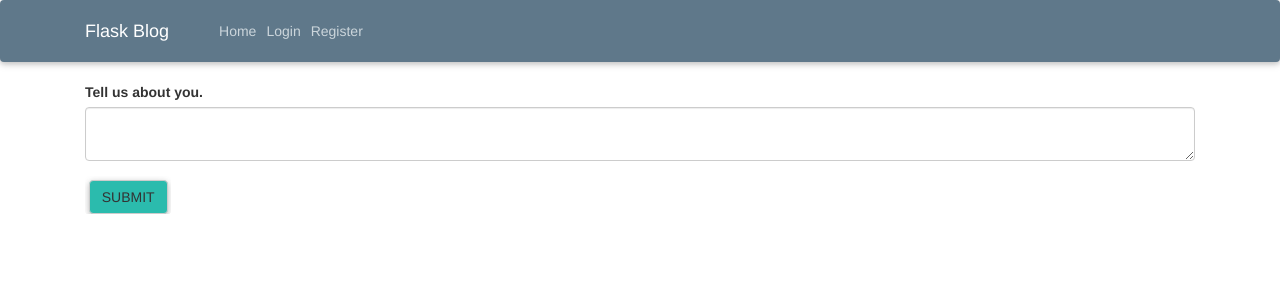
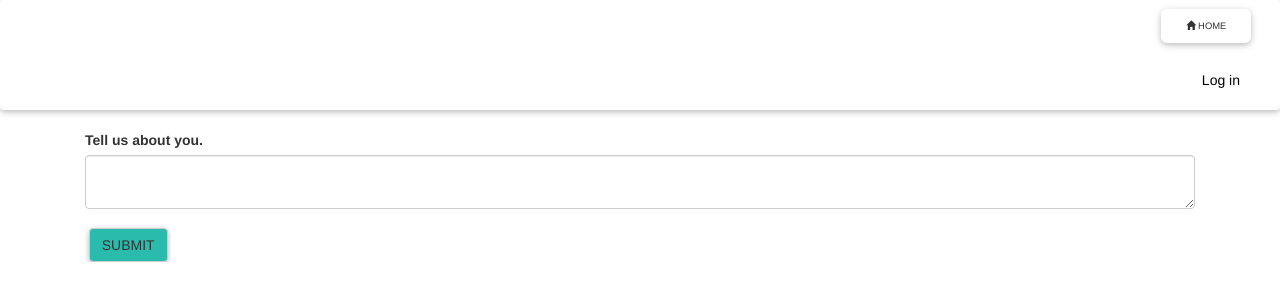
Before and after one commit to chrisjire/pitch_app, a Flask app: template app/templates/profile/update.html in a window 1280 px wide. Shown: the top 301 px of the page. Run offline with Flask 2, Linux system fonts and the light colour scheme; the template is opened without the code that fills it: values that come from a table or form of the project are taken from there, others are empty; parts of the project's set-up code (start-up, migrations or seed data) failed here and were passed over; some libraries are stand-ins or nearby versions.

Commit message:
this commit will update navbar.html

```diff
--- a/app/templates/navbar.html
+++ b/app/templates/navbar.html
@@ -1,20 +1,28 @@
-<header class="site-header">
-    <nav class="navbar navbar-expand-md navbar-dark bg-steel fixed-top">
-    <div class="container">
-    <a class="navbar-brand mr-4" href="/">Flask Blog</a>
-    <button class="navbar-toggler" type="button" data-toggle="collapse" data-target="#navbarToggle" aria-controls="navbarToggle" aria-expanded="false" aria-label="Toggle navigation">
-        <span class="navbar-toggler-icon"></span>
-    </button>
-    <div class="collapse navbar-collapse" id="navbarToggle">
-        <div class="navbar-nav mr-auto">
-        <a class="nav-item nav-link" href="{{ url_for('main.index') }}">Home</a>
-        </div>
-        <!-- Navbar Right Side -->
-        <div class="navbar-nav">
-        <a class="nav-item nav-link" href="{{ url_for('auth.login') }}">Login</a>
-        <a class="nav-item nav-link" href="{{ url_for('auth.register') }}">Register</a>
+
+<div class="navbar navbar-inverse" role="navigation" style="background-color:white; border:white;">
+        <div class="container-fluid">
+            <div class="navbar-header">
+                <button type="button" class="navbar-toggle" data-toggle="collapse" data-target=".navbar-collapse">
+                  <span class="sr-only">Toggle navigation</span>
+                  <span class="icon-bar"></span>
+                  <span class="icon-bar"></span>
+                  <span class="icon-bar"></span>
+                </button>
+                <a class="navbar-brand" href="/" style="color:black; font-weight:bolder;"> <a href="/" class="btn btn-lg">
+                    <span class="glyphicon glyphicon-home"></span> Home
+                  </a></a>
+            </div>
+            <div class="navbar-collapse collapse">
+                <ul class="nav navbar-nav navbar-right">
+                    {% if current_user.is_authenticated %}
+                    <li><a href="{{url_for('main.profile',uname=current_user.username)}}" style="color:black; font-weight:bolder;">Profile</a></li>
+                    <li><a href="{{url_for('main.profile',uname=current_user.username)}}" style="color:black; font-weight:bolder;">{{current_user.username}}</a></li>
+                    <li><a href="{{url_for('auth.logout')}}" style="color:black; font-weight:bolder;">Sign out</a></li>
+                    {% else %}
+                    <li><a href="{{url_for('auth.login')}}" style="color:black; font-weight:bolder;">Log in</a></li>
+                    {%endif%}
+                </ul>
+            </div>
+
         </div>
     </div>
-    </div>
-</nav>
-</header>
```
